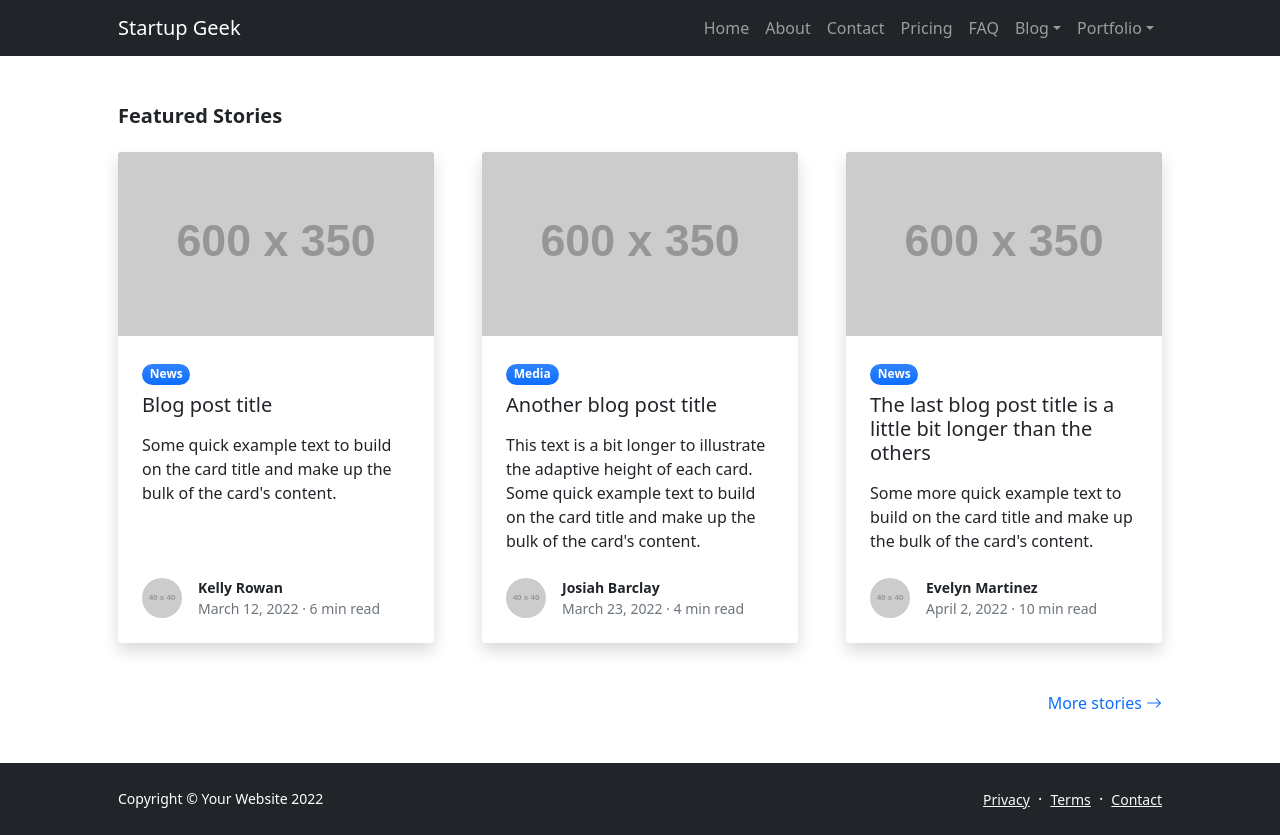
After one commit to MieleSantos/projeto_fastapi_web, a FastAPI app: template templates/blogs/blog_post/index.html in a window 1280 px wide. The commit adds this page. Run offline with FastAPI, Linux system fonts and the light colour scheme; the template is opened without the code that fills it, so the values that code supplies are empty; grey boxes labelled with a size stand in for pictures from a placeholder-image service; some libraries are stand-ins or nearby versions.

Commit message:
adicionando templates blogs home/post

```diff
--- a/main.py
+++ b/main.py
@@ -40,6 +40,18 @@ async def faq(request: Request):
     return templates.TemplateResponse("faq/index.html", context=context)
 
 
+@app.get("/blogs_home", name="blogs_home")
+async def blogs_home(request: Request):
+    context = {"request": request}
+    return templates.TemplateResponse("blogs/blog_home/index.html", context=context)
+
+
+@app.get("/blogs_post", name="blogs_post")
+async def blogs_post(request: Request):
+    context = {"request": request}
+    return templates.TemplateResponse("blogs/blog_post/index.html", context=context)
+
+
 if __name__ == "__main__":
     import uvicorn
 
--- a/templates/_base.html
+++ b/templates/_base.html
@@ -30,8 +30,8 @@
                             <li class="nav-item dropdown">
                                 <a class="nav-link dropdown-toggle" id="navbarDropdownBlog" href="#" role="button" data-bs-toggle="dropdown" aria-expanded="false">Blog</a>
                                 <ul class="dropdown-menu dropdown-menu-end" aria-labelledby="navbarDropdownBlog">
-                                    <li><a class="dropdown-item" href="blog-home.html">Blog Home</a></li>
-                                    <li><a class="dropdown-item" href="blog-post.html">Blog Post</a></li>
+                                    <li><a class="dropdown-item" href="{{url_for('blogs_home')}}">Blog Home</a></li>
+                                    <li><a class="dropdown-item" href="{{url_for('blogs_post')}}">Blog Post</a></li>
                                 </ul>
                             </li>
                             <li class="nav-item dropdown">
--- /dev/null
+++ b/templates/blogs/blog_home/index.html
@@ -0,0 +1,6 @@
+{% extends '_base.html' %}
+{% block content %}
+    <!-- Header-->
+    {% include 'blogs/blog_home/blog_home.html' %}
+
+{% endblock %}
--- /dev/null
+++ b/templates/blogs/blog_post/blog_post.html
@@ -0,0 +1,76 @@
+<section class="py-5">
+    <div class="container px-5">
+        <h2 class="fw-bolder fs-5 mb-4">Featured Stories</h2>
+        <div class="row gx-5">
+            <div class="col-lg-4 mb-5">
+                <div class="card h-100 shadow border-0">
+                    <img class="card-img-top" src="https://dummyimage.com/600x350/ced4da/6c757d" alt="..." />
+                    <div class="card-body p-4">
+                        <div class="badge bg-primary bg-gradient rounded-pill mb-2">News</div>
+                        <a class="text-decoration-none link-dark stretched-link" href="#!"><div class="h5 card-title mb-3">Blog post title</div></a>
+                        <p class="card-text mb-0">Some quick example text to build on the card title and make up the bulk of the card's content.</p>
+                    </div>
+                    <div class="card-footer p-4 pt-0 bg-transparent border-top-0">
+                        <div class="d-flex align-items-end justify-content-between">
+                            <div class="d-flex align-items-center">
+                                <img class="rounded-circle me-3" src="https://dummyimage.com/40x40/ced4da/6c757d" alt="..." />
+                                <div class="small">
+                                    <div class="fw-bold">Kelly Rowan</div>
+                                    <div class="text-muted">March 12, 2022 &middot; 6 min read</div>
+                                </div>
+                            </div>
+                        </div>
+                    </div>
+                </div>
+            </div>
+            <div class="col-lg-4 mb-5">
+                <div class="card h-100 shadow border-0">
+                    <img class="card-img-top" src="https://dummyimage.com/600x350/adb5bd/495057" alt="..." />
+                    <div class="card-body p-4">
+                        <div class="badge bg-primary bg-gradient rounded-pill mb-2">Media</div>
+                        <a class="text-decoration-none link-dark stretched-link" href="#!"><div class="h5 card-title mb-3">Another blog post title</div></a>
+                        <p class="card-text mb-0">This text is a bit longer to illustrate the adaptive height of each card. Some quick example text to build on the card title and make up the bulk of the card's content.</p>
+                    </div>
+                    <div class="card-footer p-4 pt-0 bg-transparent border-top-0">
+                        <div class="d-flex align-items-end justify-content-between">
+                            <div class="d-flex align-items-center">
+                                <img class="rounded-circle me-3" src="https://dummyimage.com/40x40/ced4da/6c757d" alt="..." />
+                                <div class="small">
+                                    <div class="fw-bold">Josiah Barclay</div>
+                                    <div class="text-muted">March 23, 2022 &middot; 4 min read</div>
+                                </div>
+                            </div>
+                        </div>
+                    </div>
+                </div>
+            </div>
+            <div class="col-lg-4 mb-5">
+                <div class="card h-100 shadow border-0">
+                    <img class="card-img-top" src="https://dummyimage.com/600x350/6c757d/343a40" alt="..." />
+                    <div class="card-body p-4">
+                        <div class="badge bg-primary bg-gradient rounded-pill mb-2">News</div>
+                        <a class="text-decoration-none link-dark stretched-link" href="#!"><div class="h5 card-title mb-3">The last blog post title is a little bit longer than the others</div></a>
+                        <p class="card-text mb-0">Some more quick example text to build on the card title and make up the bulk of the card's content.</p>
+                    </div>
+                    <div class="card-footer p-4 pt-0 bg-transparent border-top-0">
+                        <div class="d-flex align-items-end justify-content-between">
+                            <div class="d-flex align-items-center">
+                                <img class="rounded-circle me-3" src="https://dummyimage.com/40x40/ced4da/6c757d" alt="..." />
+                                <div class="small">
+                                    <div class="fw-bold">Evelyn Martinez</div>
+                                    <div class="text-muted">April 2, 2022 &middot; 10 min read</div>
+                                </div>
+                            </div>
+                        </div>
+                    </div>
+                </div>
+            </div>
+        </div>
+        <div class="text-end mb-5 mb-xl-0">
+            <a class="text-decoration-none" href="#!">
+                More stories
+                <i class="bi bi-arrow-right"></i>
+            </a>
+        </div>
+    </div>
+</section>
--- /dev/null
+++ b/templates/blogs/blog_post/index.html
@@ -0,0 +1,5 @@
+{% extends '_base.html' %}
+{% block content %}
+    {% include 'blogs/blog_post/blog_post.html'%}
+
+{% endblock %}
```
Also changed, not shown: templates/blogs/blog_home/blog_home.html (added, +75 -0 lines).
